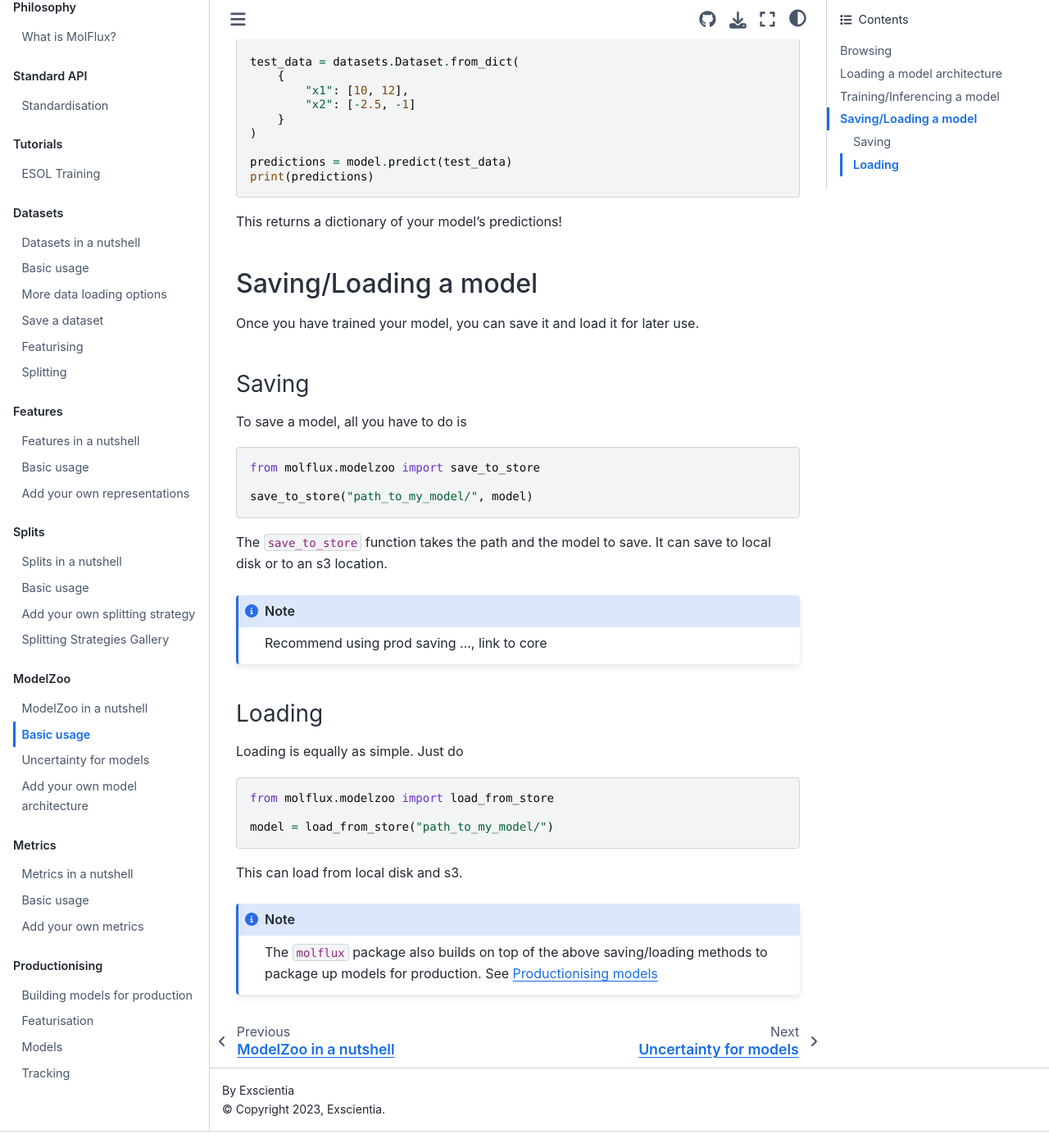
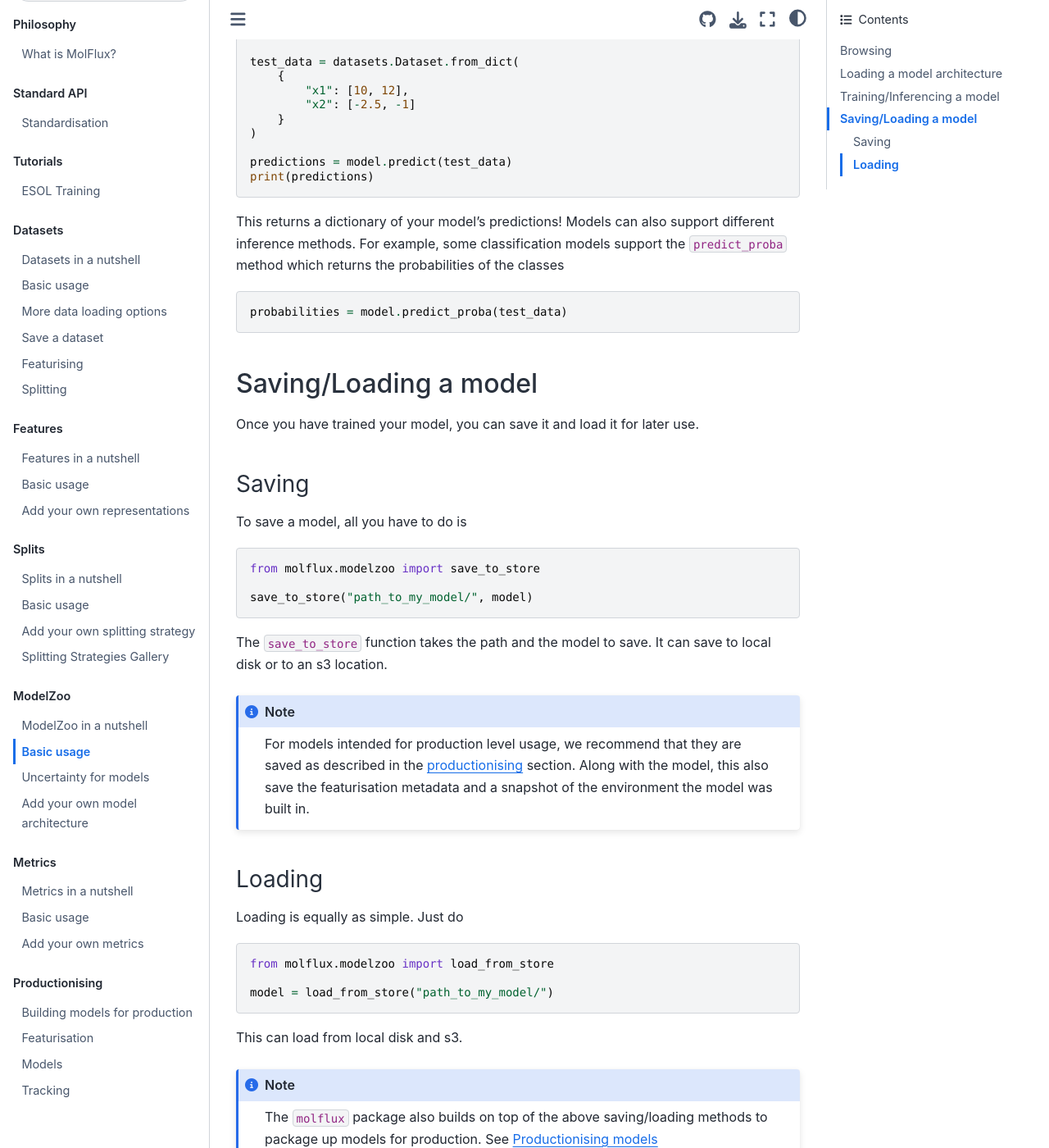
Before and after one commit to Exscientia/molflux, a Sphinx documentation site: the page built from docs/source/pages/modelzoo/basic_usage.md, in a window 1280 px wide and 1400 px high, scrolled down 5862 px. Shown: the whole window at 82% size. Built offline with Sphinx 7.4.7 and the Sphinx Book theme 1.1.4, drawn with Linux system fonts in a browser that asks for light colours; pages that are not in the unit, such as notebooks, are missing from menus; some of the changed text lies outside the part shown.

Commit message:
improvements

````diff
--- a/docs/source/pages/modelzoo/basic_usage.md
+++ b/docs/source/pages/modelzoo/basic_usage.md
@@ -287,8 +287,12 @@ predictions = model.predict(test_data)
 print(predictions)
 ```
 
-This returns a dictionary of your model's predictions!
+This returns a dictionary of your model's predictions! Models can also support different inference methods. For example,
+some classification models support the ``predict_proba`` method which returns the probabilities of the classes
 
+```python
+probabilities = model.predict_proba(test_data)
+```
 
 ## Saving/Loading a model
 
@@ -307,7 +311,9 @@ save_to_store("path_to_my_model/", model)
 The ``save_to_store`` function takes the path and the model to save. It can save to local disk or to an s3 location.
 
 ```{note}
-Recommend using prod saving ..., link to core
+For models intended for production level usage, we recommend that they are saved as described in the [productionising](../production/models.md)
+section. Along with the model, this also save the featurisation metadata and a snapshot of the environment the model was
+built in.
 ```
 
 ### Loading
````
Also changed, not shown: docs/source/index.md (+1 -1 lines), docs/source/pages/datasets/intro.md (+3 -1 lines), docs/source/pages/modelzoo/uncertainty.md (+4 -4 lines), docs/source/pages/splits/gallery.md (+6 -6 lines), docs/source/pages/tutorials/esol_training.md (+3 -0 lines), 4 other files.
